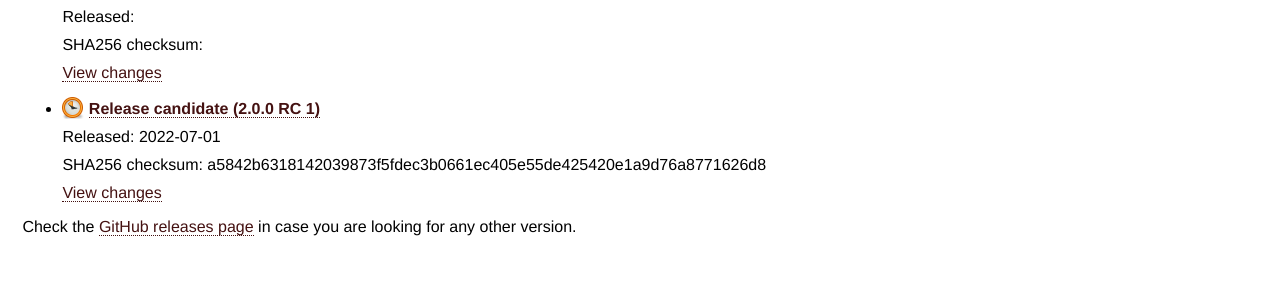
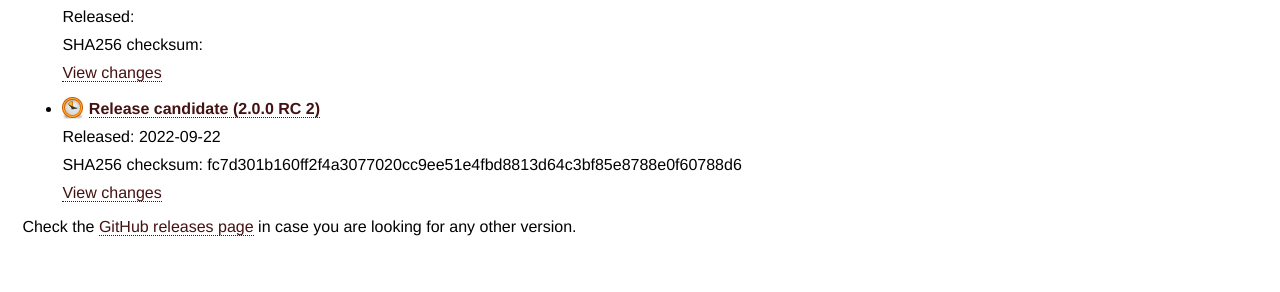
Before and after one commit to simplesamlphp/simplesamlphp.github.io, a Jekyll site: the page built from download/index.md, in a window 1280 px wide. Shown: the part 275-567 px from the top of the page. Built offline with Jekyll 4.4.1, drawn with Linux system fonts in a browser that asks for light colours.

Commit message:
Advertise 2.0RC2

```diff
--- a/download/index.md
+++ b/download/index.md
@@ -18,11 +18,11 @@ Here you will find the packages with the current simpleSAMLphp versions:
     [View changes](/docs/stable/simplesamlphp-changelog)
 
 * <img style="position: relative; top: 5px" src="/res/icons/inwork.png" alt="wip">
-[**Release candidate (2.0.0 RC 1)**](https://github.com/simplesamlphp/simplesamlphp/releases/download/v2.0.0-rc1/simplesamlphp-2.0.0-rc1.tar.gz)
+[**Release candidate (2.0.0 RC 2)**](https://github.com/simplesamlphp/simplesamlphp/releases/download/v2.0.0-rc2/simplesamlphp-2.0.0-rc2.tar.gz)
 
-    Released: 2022-07-01
+    Released: 2022-09-22
 
-    SHA256 checksum: a5842b6318142039873f5fdec3b0661ec405e55de425420e1a9d76a8771626d8
+    SHA256 checksum: fc7d301b160ff2f4a3077020cc9ee51e4fbd8813d64c3bf85e8788e0f60788d6
 
     [View changes](/docs/devel/simplesamlphp-changelog)
 
```
Also changed, not shown: _posts/2022-09-26-SimpleSAMLphp-2.0.0rc2.md (added, +1 -0 lines).
